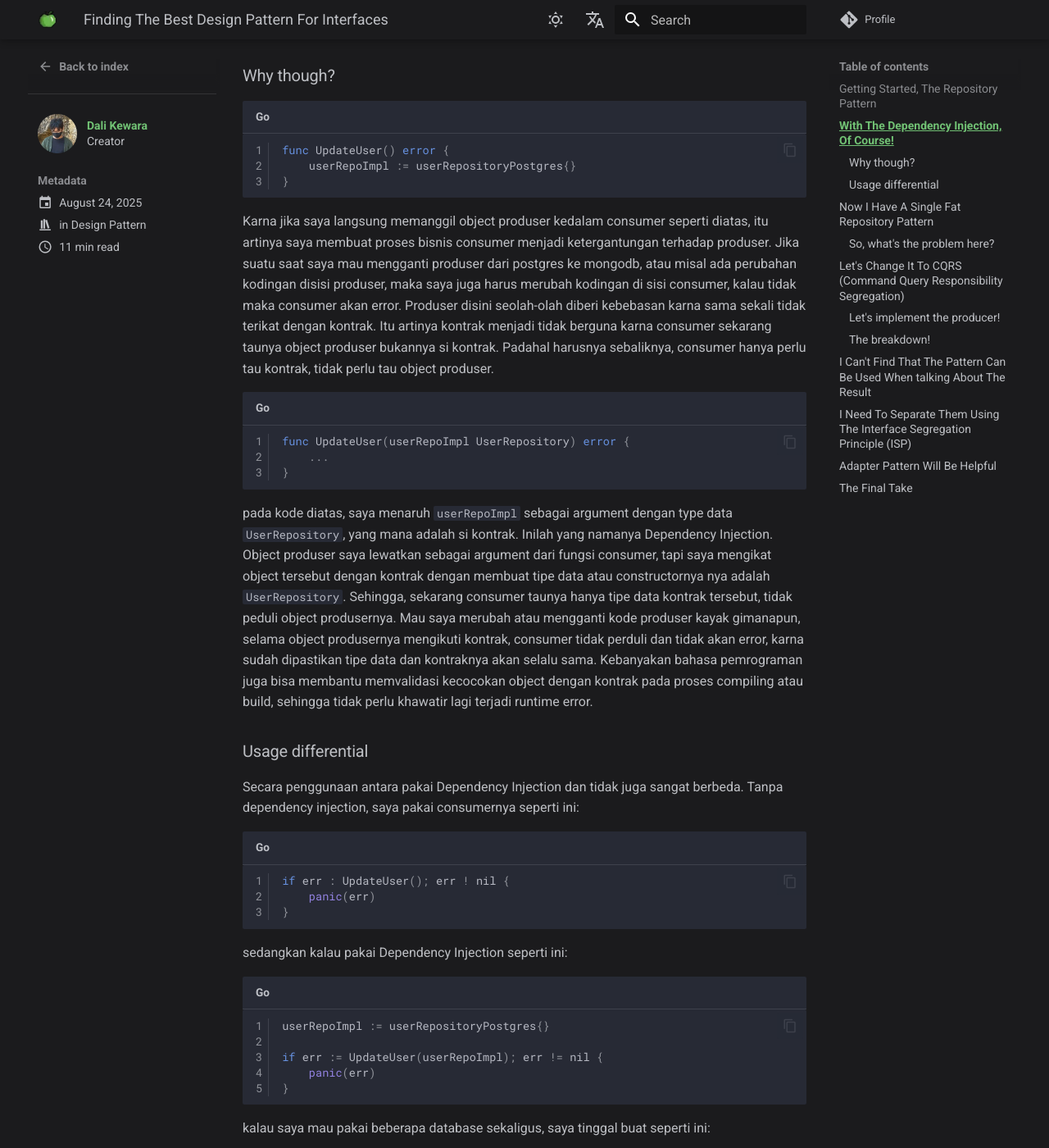
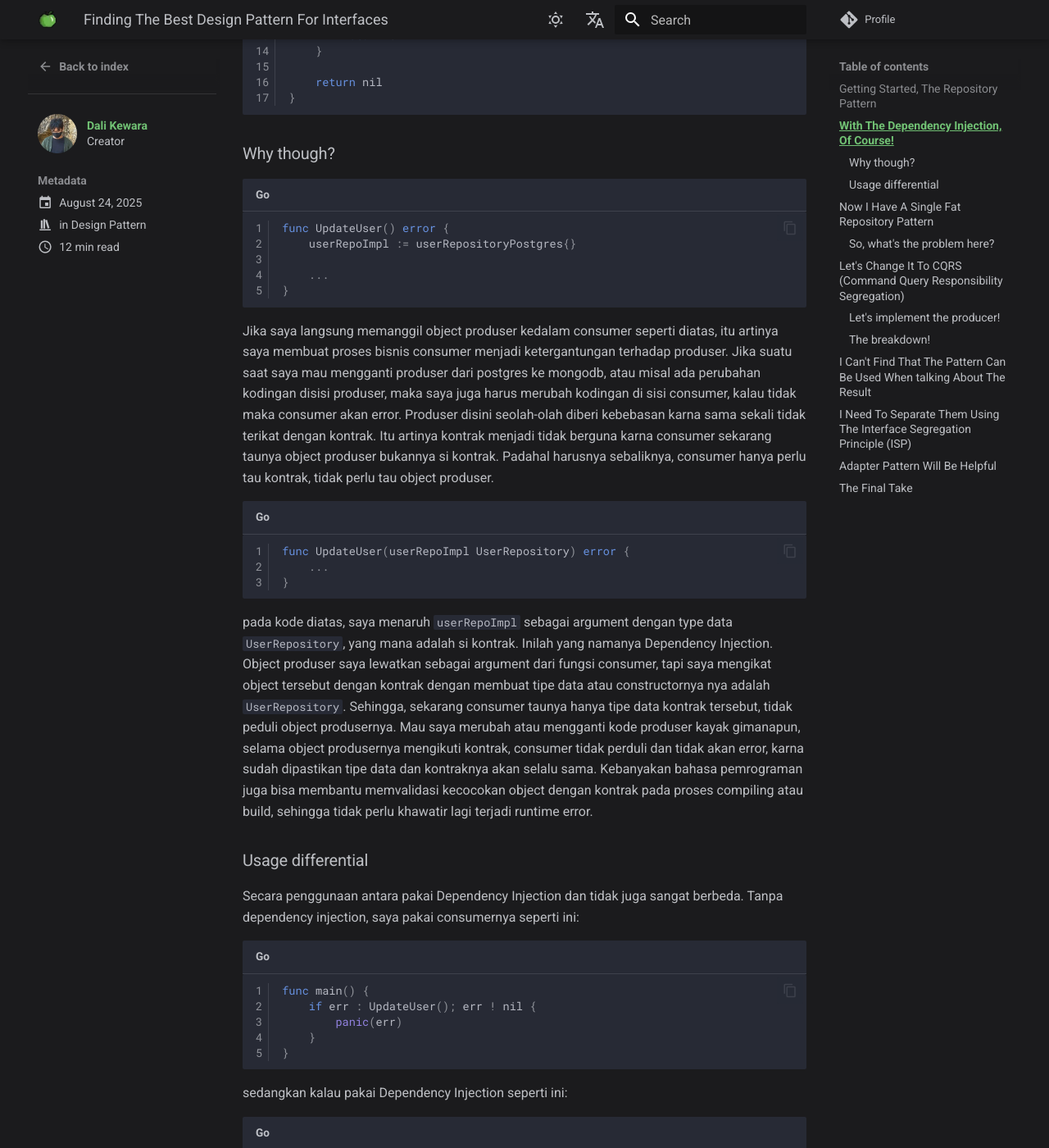
Before and after one commit to dalikewara/dalikewara.github.io, an MkDocs documentation site: the page built from docs/blog/posts/finding-the-best-design-pattern-for-interfaces/index.md, in a window 1280 px wide and 1400 px high, scrolled down 3710 px. Shown: the whole window at 82% size. Built offline with MkDocs 1.6.1 and Material for MkDocs 9.7.7, drawn with Linux system fonts in a browser that asks for light colours; plug-ins that fetch from the network failed and are left out; comment, search, counter and statistics services are not loaded; some of the changed text lies outside the part shown.

Commit message:
init new blog post: finding design pattern for interfaces

````diff
--- a/docs/blog/posts/finding-the-best-design-pattern-for-interfaces/index.md
+++ b/docs/blog/posts/finding-the-best-design-pattern-for-interfaces/index.md
@@ -169,10 +174,12 @@
 ``` go
 func UpdateUser() error {
     userRepoImpl := userRepositoryPostgres{}
+
+    ...
 }
 ```
 
-Karna jika saya langsung memanggil object produser kedalam consumer seperti diatas, itu artinya saya membuat proses bisnis
+Jika saya langsung memanggil object produser kedalam consumer seperti diatas, itu artinya saya membuat proses bisnis
 consumer menjadi ketergantungan terhadap produser. Jika suatu saat saya mau mengganti produser dari postgres ke mongodb, atau
 misal ada perubahan kodingan disisi produser, maka saya juga harus merubah kodingan di sisi consumer, kalau tidak maka consumer
 akan error. Produser disini seolah-olah diberi kebebasan karna sama sekali tidak terikat dengan kontrak. Itu artinya kontrak
@@ -199,47 +206,53 @@
 consumernya seperti ini:
 
 ``` go
-if err : UpdateUser(); err ! nil {
-    panic(err)
+func main() {
+    if err : UpdateUser(); err ! nil {
+        panic(err)
+    }
 }
 ```
 
 sedangkan kalau pakai Dependency Injection seperti ini:
 
 ``` go
-userRepoImpl := userRepositoryPostgres{}
+func main() {
+    userRepoImpl := userRepositoryPostgres{}
 
-if err := UpdateUser(userRepoImpl); err != nil {
-    panic(err)
+    if err := UpdateUser(userRepoImpl); err != nil {
+        panic(err)
+    }
 }
 ```
 
 kalau saya mau pakai beberapa database sekaligus, saya tinggal buat seperti ini:
 
 ``` go
-userRepoImplPostgres := userRepositoryPostgres{}
-userRepoImplMySQL := userRepositoryMySQL{}
-userRepoImplMongo := userRepositoryMongo{}
-userRepoImplElastic := userRepositoryElastic{}
+func main() {
+    userRepoImplPostgres := userRepositoryPostgres{}
+    userRepoImplMySQL := userRepositoryMySQL{}
+    userRepoImplMongo := userRepositoryMongo{}
+    userRepoImplElastic := userRepositoryElastic{}
 
-// Update user ke database postgres
-if err := UpdateUser(userRepoImplPostgres); err != nil {
-    panic(err)
-}
+    // Update user ke database postgres
+    if err := UpdateUser(userRepoImplPostgres); err != nil {
+        panic(err)
+    }
 
-// Update user ke database MySQL
-if err := UpdateUser(userRepoImplMySQL); err != nil {
-    panic(err)
-}
+    // Update user ke database MySQL
+    if err := UpdateUser(userRepoImplMySQL); err != nil {
+        panic(err)
+    }
 
-// Update user ke database Mongo
-if err := UpdateUser(userRepoImplMongo); err != nil {
-    panic(err)
-}
+    // Update user ke database Mongo
+    if err := UpdateUser(userRepoImplMongo); err != nil {
+        panic(err)
+    }
 
-// Update user ke Elasticsearch
-if err := UpdateUser(userRepoImplElastic); err != nil {
-    panic(err)
+    // Update user ke Elasticsearch
+    if err := UpdateUser(userRepoImplElastic); err != nil {
+        panic(err)
+    }
 }
 ```
 
````
Also changed, not shown: other parts of docs/blog/posts/finding-the-best-design-pattern-for-interfaces/index.md (+58 -19 lines).
